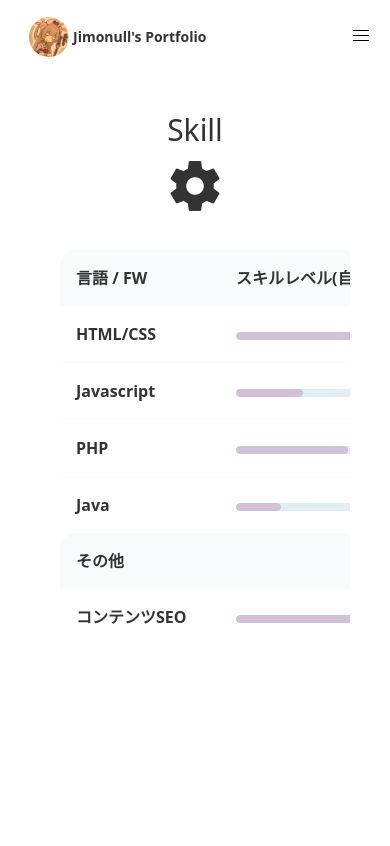
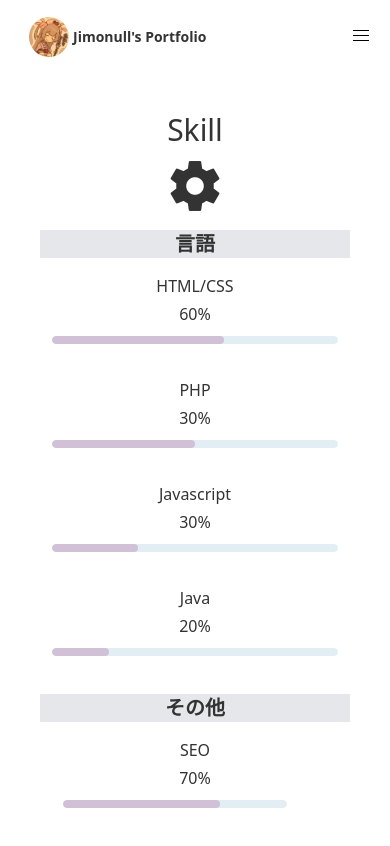
Before and after one commit to JimoNull/Jimonull.github.io, a Vue app: page /skill in a window 390 px wide. Shown: the top 846 px of the page. Built offline with nearby package versions, Linux system fonts and the light colour scheme.

Commit message:
skillページをレスポンシブ対応

```diff
--- a/src/App.vue
+++ b/src/App.vue
@@ -1,8 +1,10 @@
 <template>
+<transition appear>
   <div>
-    <HeaderNav />
+      <HeaderNav />
     <router-view />
   </div>
+  </transition>
 </template>
 
 <script>
@@ -27,4 +29,28 @@
 
 <style>
   @import url('https://fonts.googleapis.com/icon?family=Material+Icons');
+
+  /* アニメーション中のスタイル */
+  .v-leave-active,
+  .v-enter-active {
+    transition: opacity 1s;
+  }
+
+  /* 表示アニメーション */
+  .v-enter {
+    opacity: 0;
+  }
+
+  .v-enter-to {
+    opacity: 1;
+  }
+
+  /* 非表示アニメーション */
+  .v-leave {
+    opacity: 1;
+  }
+
+  .v-leave-to {
+    opacity: 0;
+  }
 </style>
--- a/src/components/HeaderNav.vue
+++ b/src/components/HeaderNav.vue
@@ -1,5 +1,6 @@
 <template>
   <div class="sticky top-0 z-10 bg-white">
+    <transition appear @before-enter="headerBeforeEnter" @enter="headerEnter">
       <header class="flex relative">
         <nav class="navbar">
           <div class="flex-1">
@@ -47,6 +48,7 @@
           </div>
         </nav>
       </header>
+    </transition>
   </div>
 </template>
 
--- a/src/components/home.vue
+++ b/src/components/home.vue
@@ -1,7 +1,7 @@
 <template>
     <div>
-        <div class="w-full h-auto min-h-[50vh] bg-cover bg-[url('@/assets/img/headerbg.png')]"></div>
         <main>
+            <div class="w-full h-auto min-h-[50vh] bg-cover bg-[url('@/assets/img/headerbg.png')]"></div>
             <div class="text-center">
                 <img class="w-36 rounded-full -mt-20 mx-auto" src="@/assets/img/jimonull.png">
                 <h1 class="text-3xl font-bold my-3">
@@ -14,8 +14,10 @@
             </div>
             <div class="text-center">
                 <div class="flex justify-center">
-                    <a href="https://github.com/JimoNull"><img class="w-20 rounded-full p-3" src="@/assets/img/github.png"></a>
-                    <a href="https://qiita.com/Jimonull"><img class="w-20 rounded-full p-3" src="@/assets/img/qiita.png"></a>
+                    <a href="https://github.com/JimoNull"><img class="w-20 rounded-full p-3"
+                            src="@/assets/img/github.png"></a>
+                    <a href="https://qiita.com/Jimonull"><img class="w-20 rounded-full p-3"
+                            src="@/assets/img/qiita.png"></a>
                 </div>
             </div>
         </main>
--- a/src/components/skill.vue
+++ b/src/components/skill.vue
@@ -9,7 +9,43 @@
           settings
         </span>
       </p>
-      <div class="overflow-x-auto max-w-3xl m-auto p-5">
+
+
+      <div class="text-base text-center m-auto max-w-xs md:hidden">
+        <p class="bg-gray-200 text-xl font-semibold">言語</p>
+        <div class="p-3">
+          <p class="text-base p-1">HTML/CSS</p>
+          <p>60%</p>
+          <progress class="progress progress-primary mr-10" value="60" max="100" />
+        </div>
+
+        <div class="p-3">
+          <p class="text-base p-1">PHP</p>
+          <p>30%</p>
+          <progress class="progress progress-primary mr-10" value="50" max="100" />
+        </div>
+
+        <div class="p-3">
+          <p class="text-base p-1">Javascript</p>
+          <p>30%</p>
+          <progress class="progress progress-primary mr-10" value="30" max="100" />
+        </div>
+
+        <div class="p-3">
+          <p class="text-base p-1">Java</p>
+          <p>20%</p>
+          <progress class="progress progress-primary mr-10" value="20" max="100"/>
+        </div>
+
+        <p class="bg-gray-200 text-xl font-semibold mt-5">その他</p>
+        <div class="p-3">
+          <p class="text-base p-1">SEO</p>
+          <p>70%</p>
+          <progress class="progress progress-primary w-56 mr-10" value="70" max="100"/>
+        </div>
+      </div>
+
+      <div class="overflow-x-auto max-w-2xl m-auto p-5 hidden md:block">
         <table class="table w-full">
           <!-- head -->
           <thead>
@@ -25,15 +61,15 @@
             </tr>
             <tr>
               <th>Javascript</th>
-              <td><progress class="progress progress-primary w-56 mr-10" value="30" max="100"></progress>40%</td>
+              <td><progress class="progress progress-primary w-56 mr-10" value="30" max="100"></progress>30%</td>
             </tr>
             <tr>
               <th>PHP</th>
-              <td><progress class="progress progress-primary w-56 mr-10" value="50" max="100"></progress>40%</td>
+              <td><progress class="progress progress-primary w-56 mr-10" value="30" max="100"></progress>30%</td>
             </tr>
             <tr>
               <th>Java</th>
-              <td><progress class="progress progress-primary w-56 mr-10" value="20" max="100"></progress>30%</td>
+              <td><progress class="progress progress-primary w-56 mr-10" value="20" max="100"></progress>20%</td>
             </tr>
           </tbody>
         </table>
@@ -46,8 +82,8 @@
           </thead>
           <tbody>
             <tr>
-              <th>コンテンツSEO</th>
-              <td><progress class="progress progress-primary w-56 mr-10" value="80" max="100"></progress>80%</td>
+              <th>SEO</th>
+              <td><progress class="progress progress-primary w-56 mr-10" value="70" max="100"></progress>70%</td>
             </tr>
           </tbody>
         </table>
```
Also changed, not shown: 11 other files (tests, documents, lock files or other folders). Lines whose indentation alone changed are shown as unchanged.
